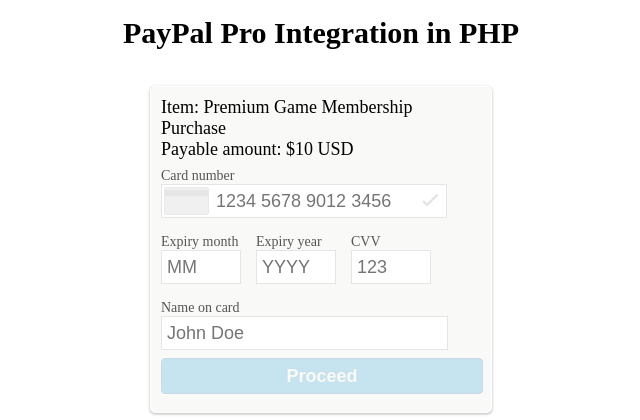
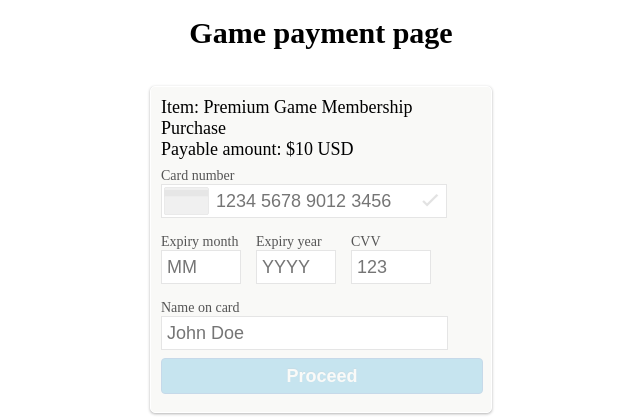
Before and after one commit to santiagoa58/gamecompany, a PHP site: page /paypal_Integration_php/index.php in a window 1280 px wide. Shown: the top 420 px of the page, without its empty margins (319-959 px from the left). Run offline with PHP 8.4, Linux system fonts and the light colour scheme.

Commit message:
Add files via upload

```diff
--- a/paypal_Integration_php/index.php
+++ b/paypal_Integration_php/index.php
@@ -5,7 +5,7 @@
 <!DOCTYPE html>
 <head>
 <meta charset="utf-8">
-<title>PayPal Pro Integration in PHP by CodexWorld</title>
+<title>Game payment page</title>
 
 <!-- stylesheet file -->
 <link rel="stylesheet" href="css/style.css">
@@ -137,7 +137,7 @@
 <body>
 <div class="container">
     <div class="card-payment">
-        <h3>PayPal Pro Integration in PHP</h3>
+        <h3>Game payment page</h3>
 
         <!-- Card from -->
         <div id="paymentSection">
```
